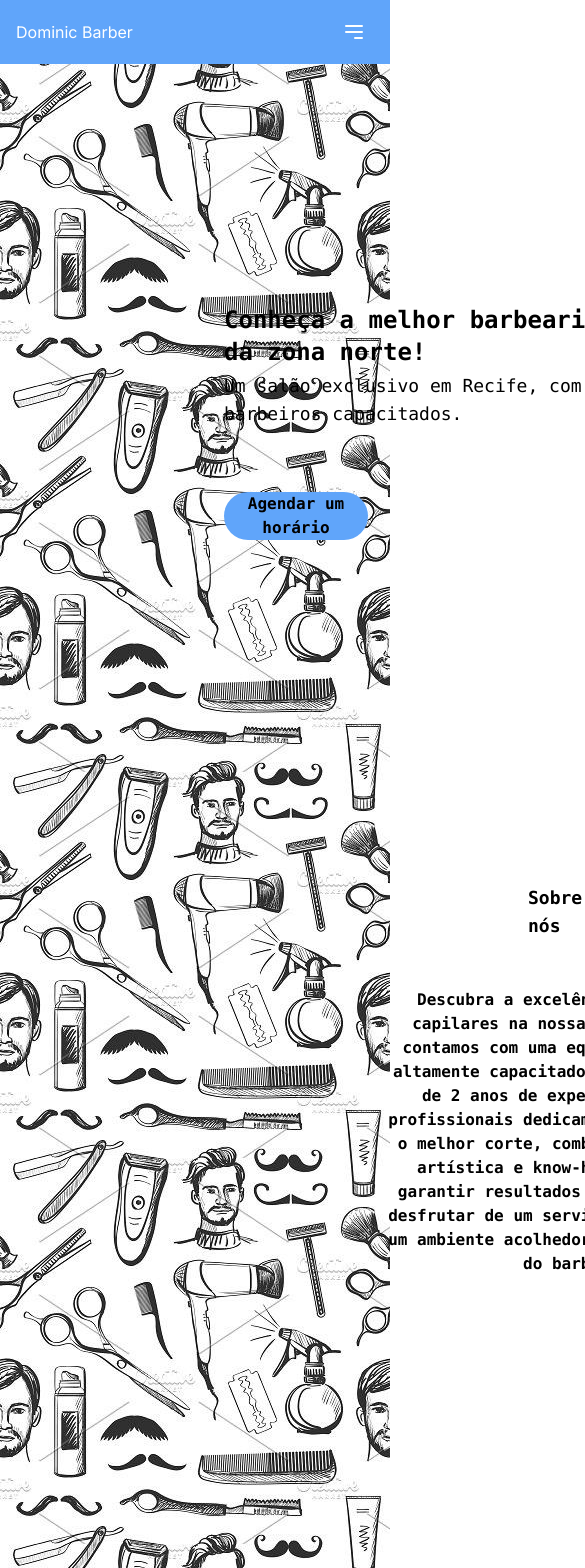
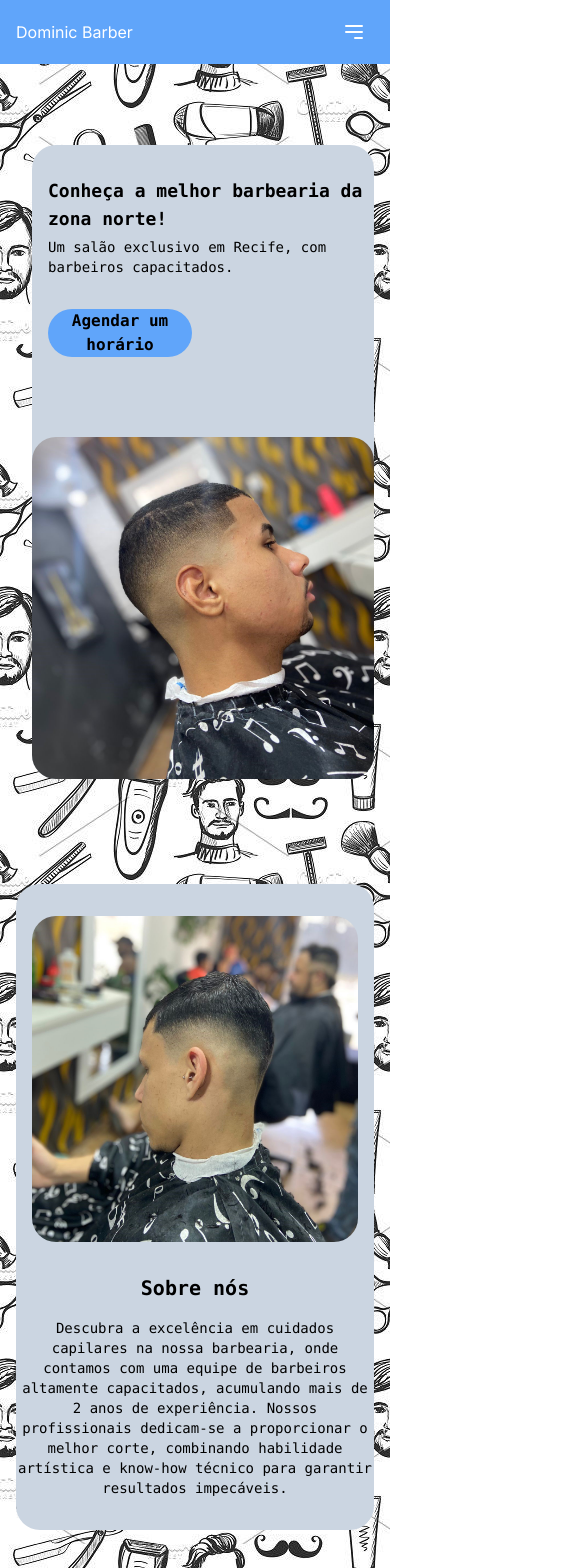
Before and after one commit to ThiagoSilva698/AgendamentoBarbeiro, a Next.js app: page / in a window 390 px wide. Shown: the top 1568 px of the page, 585 px wide, since content can reach past the window. Built offline with nearby package versions, Linux system fonts and the light colour scheme.

Commit message:
new branch
responsive tests

```diff
--- a/src/app/components/sobre.tsx
+++ b/src/app/components/sobre.tsx
@@ -6,9 +6,10 @@ const Sobre = () => {
   return (
     <>
       <section id='sobre' className='h-screen mt-10'>
-        <div className='items-center mr-36 ml-96 mb-16 grid grid-cols-2 bg-slate-300 rounded-3xl'>
-          <div>
-          <Image className='rounded-3xl mt-24 ml-12 mb-20'
+        <div className='mx-4 md:mx-auto grid grid-cols-1 md:grid-cols-2 bg-slate-300 rounded-3xl'>
+          <div className='mt-8 mr-8 md:mt-0'>
+            <Image
+              className='rounded-3xl md:mt-20 sm:ml-28z ml-4 md:ml-12 mb-8 md:mb-20'
               src="/images/1.jpg"
               alt='Modelo Ed'
               width={384}
@@ -16,16 +17,17 @@ const Sobre = () => {
               style={{ maxWidth: '100%', height: 'auto' }}
             />
           </div>
-          <div>
-            <h1 className='font-bold ml-36 text-lg'>
+          <div className='md:ml-8 lg:ml-12 flex flex-col justify-center'>
+            <h1 className='font-bold text-center text-xl md:text-2xl lg:text-3xl mb-4 md:mb-8'>
               Sobre nós
             </h1>
-            <p className='w-96 text-center font-semibold mt-12'>Descubra a excelência em cuidados capilares na nossa barbearia, onde contamos com uma equipe de barbeiros altamente capacitados, acumulando mais de 2 anos de experiência. Nossos profissionais dedicam-se a proporcionar o melhor corte, combinando habilidade artística e know-how técnico para garantir resultados impecáveis. Venha desfrutar de um serviço de qualidade em um ambiente acolhedor e dedicado à arte do barbear.</p>
+            <p className='text-center text-sm md:text-base lg:text-lg mb-8 md:mb-12'>
+              Descubra a excelência em cuidados capilares na nossa barbearia, onde contamos com uma equipe de barbeiros altamente capacitados, acumulando mais de 2 anos de experiência.
+              Nossos profissionais dedicam-se a proporcionar o melhor corte, combinando habilidade artística e know-how técnico para garantir resultados impecáveis.
+            </p>
           </div>
         </div>
-
       </section>
-
     </>
 
   )
--- a/src/app/page.tsx
+++ b/src/app/page.tsx
@@ -1,5 +1,5 @@
 import React from 'react';
-import Header from '../app/components/header';
+import Navbar from '../app/components/Navbar';
 import Sobre from '../app/components/sobre';
 import Servicos from '../app/components/servicos';
 import Cortes from './components/Cortes';
@@ -9,17 +9,18 @@ import Image from 'next/image';
 export default function Home() {
   return (
     <>
-      <Header />
+      <Navbar />
       <div className='bg-bgbar text-black font-mono'>
-        <main id='inicio' className='h-screen ml-28 flex items-center'>
-          <div className='w-screen mr-96 grid grid-cols-2 mt-20 bg-slate-300 rounded-3xl'>
-            <div>
-              <h1 className='text-2xl font-extrabold mt-32 ml-28 w-96'>Conheça a melhor barbearia da zona norte!</h1>
-              <h2 className='ml-28 text-lg w-96 mb-16 mt-1'>Um salão exclusivo em Recife, com barbeiros capacitados.</h2>
-              <button className='rounded-3xl bg-blue-400 font-bold max-w-xs w-36 hover:translate-x-1 transition ml-28 mb-52'>Agendar um horário</button>
+        <main id='inicio' className='h-screen ml-4 md:ml-28 flex items-center'>
+          <div className='mx-4 md:mx-auto grid grid-cols-1 md:grid-cols-2 mt-20 bg-slate-300 rounded-3xl'>
+            <div className='md:mr-0'>
+              <h1 className='text-lg md:text-2xl lg:text-3xl font-extrabold mt-8 md:mt-32 ml-4 md:ml-8 lg:ml-12'>Conheça a melhor barbearia da zona norte!</h1>
+              <h2 className='ml-4 md:ml-8 lg:ml-12 text-sm md:text-lg lg:text-xl mb-8 md:mb-16 mt-1'>Um salão exclusivo em Recife, com barbeiros capacitados.</h2>
+              <button className='rounded-3xl bg-blue-400 font-bold max-w-xs w-36 hover:translate-x-1 transition ml-4 md:ml-8 lg:ml-12 mb-12 md:mb-52'>Agendar um horário</button>
             </div>
-            <div>
-              <Image className='rounded-3xl mt-24 ml-60'
+            <div className='mt-8 md:mt-24 md:ml-8 lg:ml-16'>
+              <Image
+                className='rounded-3xl'
                 src="/images/2.jpg"
                 alt='Modelo Thiago'
                 width={384}
--- a/tailwind.config.ts
+++ b/tailwind.config.ts
@@ -1,5 +1,4 @@
 import type { Config } from 'tailwindcss'
-import bgbar from '../AgendamentoBarbeiro/public/images/bgbar.jpg'
 
 const config: Config = {
   content: [
@@ -9,6 +8,22 @@ const config: Config = {
   ],
   theme: {
     extend: {
+      screens: {
+        'sm': '640px',
+        // => @media (min-width: 640px) { ... }
+
+        'md': '768px',
+        // => @media (min-width: 768px) { ... }
+
+        'lg': '1024px',
+        // => @media (min-width: 1024px) { ... }
+
+        'xl': '1280px',
+        // => @media (min-width: 1280px) { ... }
+
+        '2xl': '1536px',
+        // => @media (min-width: 1536px) { ... }
+      },
       backgroundImage: { 'bgbar': "url(/images/bgbar.jpg)"},
     },
   },
```
Also changed, not shown: src/app/components/Navbar.tsx (renamed from src/app/components/header.tsx). Lines whose indentation alone changed are shown as unchanged.
